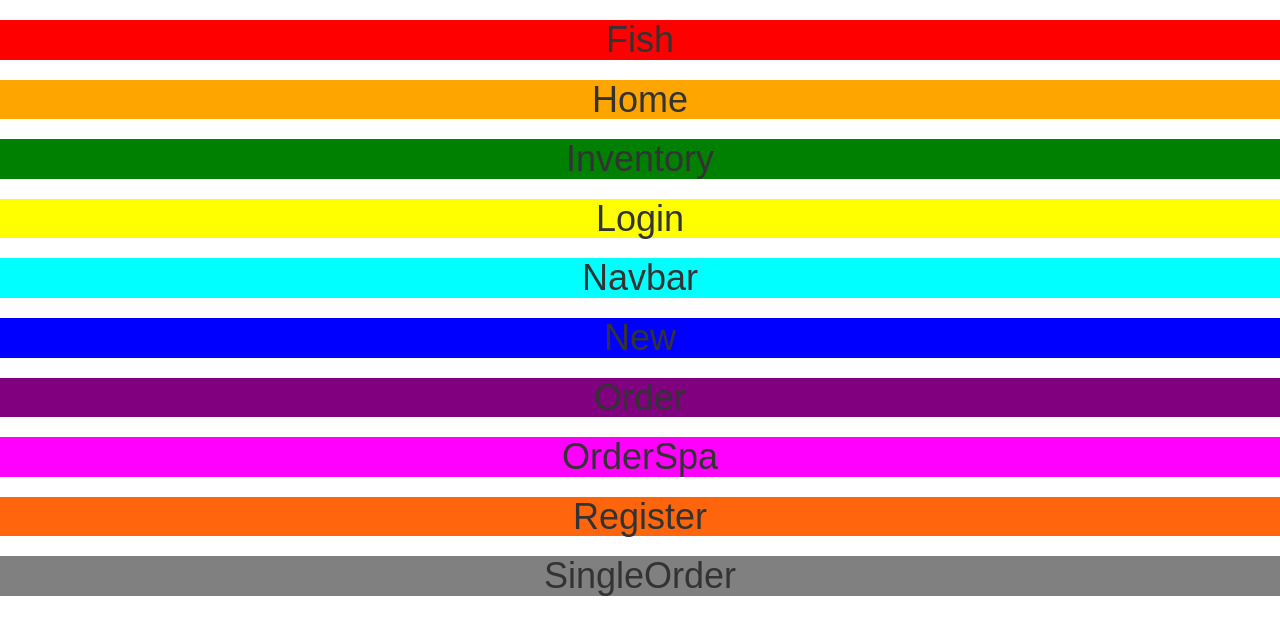
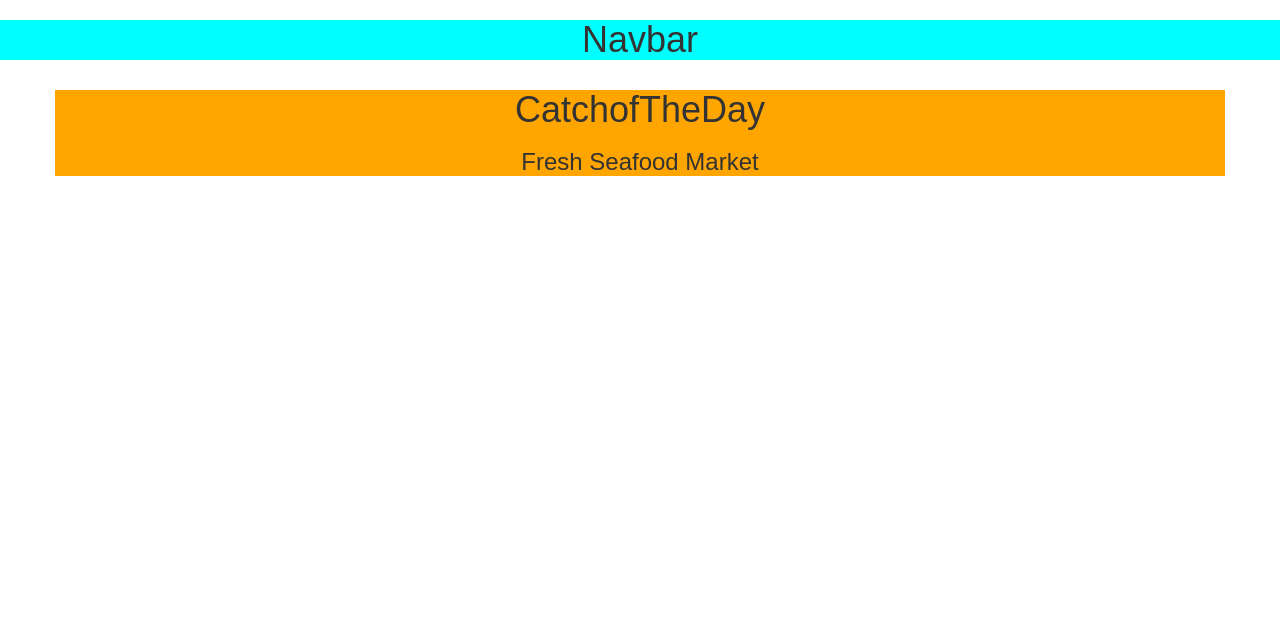
Before and after one commit to leotaylor/fish-store-react, a React app: page / in a window 1280 px wide. Built offline with nearby package versions, Linux system fonts and the light colour scheme.

Commit message:
home route

```diff
--- a/package.json
+++ b/package.json
@@ -8,6 +8,7 @@
     "react": "^16.4.1",
     "react-bootstrap": "^0.32.1",
     "react-dom": "^16.4.1",
+    "react-router-dom": "^4.3.1",
     "react-scripts": "1.1.4"
   },
   "scripts": {
--- a/src/app/App.js
+++ b/src/app/App.js
@@ -1,32 +1,35 @@
 import React, { Component } from 'react';
+import {Route, BrowserRouter, Redirect, Switch} from 'react-router-dom';
 
 import './App.css';
 
-import Fish from '../components/Fish/Fish';
+// import Fish from '../components/Fish/Fish';
 import Home from '../components/Home/Home';
-import Inventory from '../components/Inventory/Inventory';
-import Login from '../components/Login/Login';
+// import Inventory from '../components/Inventory/Inventory';
+// import Login from '../components/Login/Login';
 import Navbar from '../components/Navbar/Navbar';
-import New from '../components/New/New';
-import Order from '../components/Order/Order';
-import OrderSpa from '../components/OrderSpa/OrderSpa';
-import Register from '../components/Register/Register';
-import SingleOrder from '../components/SingleOrder/SingleOrder';
+// import New from '../components/New/New';
+// import Order from '../components/Order/Order';
+// import OrderSpa from '../components/OrderSpa/OrderSpa';
+// import Register from '../components/Register/Register';
+// import SingleOrder from '../components/SingleOrder/SingleOrder';
 
 class App extends Component {
   render () {
     return (
       <div className="App">
-        <Fish/>
-        <Home/>
-        <Inventory/>
-        <Login/>
-        <Navbar/>
-        <New/>
-        <Order/>
-        <OrderSpa/>
-        <Register/>
-        <SingleOrder/>
+        <BrowserRouter>
+          <div>
+            <Navbar/>
+            <div className="container">
+              <div className="row">
+                <Switch>
+                  <Route path="/" exact component={Home} />
+                </Switch>
+              </div>
+            </div>
+          </div>
+        </BrowserRouter>
       </div>
     );
   }
--- a/src/app/App.scss
+++ b/src/app/App.scss
@@ -1,28 +1,3 @@
 .App {
   text-align: center;
 }
-
-.App-logo {
-  animation: App-logo-spin infinite 20s linear;
-  height: 80px;
-}
-
-.App-header {
-  background-color: #222;
-  height: 150px;
-  padding: 20px;
-  color: white;
-}
-
-.App-title {
-  font-size: 1.5em;
-}
-
-.App-intro {
-  font-size: large;
-}
-
-@keyframes App-logo-spin {
-  from { transform: rotate(0deg); }
-  to { transform: rotate(360deg); }
-}
--- a/src/components/Fish/Fish.js
+++ b/src/components/Fish/Fish.js
@@ -5,7 +5,9 @@ import './Fish.css';
 class Fish extends React.Component {
   render () {
     return (
-      <h1 className="Fish">Fish</h1>
+      <div className="Fish">
+        <h1>Fish</h1>
+      </div>
     );
   }
 }
--- a/src/components/Home/Home.js
+++ b/src/components/Home/Home.js
@@ -5,7 +5,25 @@ import './Home.css';
 class Home extends React.Component {
   render () {
     return (
-      <h1 className="Home">Home</h1>
+      <div className="Home">
+        <div className="catch-of-the-day">
+          <div className="menu">
+            <header className="top">
+              <h1>
+                Catch
+                <span className="ofThe">
+                  <span className="of">of</span>
+                  <span className="the">The</span>
+                </span>
+                Day
+              </h1>
+              <h3 className="tagline">
+                <span>Fresh Seafood Market</span>
+              </h3>
+            </header>
+          </div>
+        </div>
+      </div>
     );
   }
 }
--- a/src/components/Inventory/Inventory.js
+++ b/src/components/Inventory/Inventory.js
@@ -5,7 +5,9 @@ import './Inventory.css';
 class Inventory extends React.Component {
   render () {
     return (
-      <h1 className="Inventory">Inventory</h1>
+      <div className="Inventory">
+        <h1>Inventory</h1>
+      </div>
     );
   }
 }
--- a/src/components/Inventory/Inventory.scss
+++ b/src/components/Inventory/Inventory.scss
@@ -1,3 +1,3 @@
 .Inventory {
-  background-color: green;
+  background-color: limegreen;
 }
--- a/src/components/Login/Login.js
+++ b/src/components/Login/Login.js
@@ -5,7 +5,9 @@ import './Login.css';
 class Login extends React.Component {
   render () {
     return (
-      <h1 className='Login'>Login</h1>
+      <div className="Login">
+        <h1>Login</h1>
+      </div>
     );
   }
 }
--- a/src/components/Navbar/Navbar.js
+++ b/src/components/Navbar/Navbar.js
@@ -5,7 +5,9 @@ import './Navbar.css';
 class Navbar extends React.Component {
   render () {
     return (
-      <h1 className='Navbar'>Navbar</h1>
+      <div className="Navbar">
+        <h1>Navbar</h1>
+      </div>
     );
   }
 }
--- a/src/components/New/New.js
+++ b/src/components/New/New.js
@@ -5,7 +5,9 @@ import './New.css';
 class New extends React.Component {
   render () {
     return (
-      <h1 className="New">New</h1>
+      <div className="New">
+        <h1>New</h1>
+      </div>
     );
   }
 }
--- a/src/components/Order/Order.js
+++ b/src/components/Order/Order.js
@@ -5,7 +5,9 @@ import './Order.css';
 class Order extends React.Component {
   render () {
     return (
-      <h1 className="Order">Order</h1>
+      <div className="Order">
+        <h1>Order</h1>
+      </div>
     );
   }
 }
--- a/src/components/OrderSpa/OrderSpa.js
+++ b/src/components/OrderSpa/OrderSpa.js
@@ -5,7 +5,9 @@ import './OrderSpa.css';
 class OrderSpa extends React.Component {
   render () {
     return (
-      <h1 className="OrderSpa">OrderSpa</h1>
+      <div className="OrderSpa">
+        <h1>OrderSpa</h1>
+      </div>
     );
   }
 }
--- a/src/components/Register/Register.js
+++ b/src/components/Register/Register.js
@@ -5,7 +5,9 @@ import './Register.css';
 class Register extends React.Component {
   render () {
     return (
-      <h1 className="Register">Register</h1>
+      <div className="Register">
+        <h1>Register</h1>
+      </div>
     );
   }
 }
--- a/src/components/Register/Register.scss
+++ b/src/components/Register/Register.scss
@@ -1,3 +1,3 @@
 .Register {
-  background-color: rgba(255, 94, 0, 0.952)
+  background-color: rgb(165, 87, 42);
 }
--- a/src/components/SingleOrder/SingleOrder.js
+++ b/src/components/SingleOrder/SingleOrder.js
@@ -5,7 +5,9 @@ import './SingleOrder.css';
 class SingleOrder extends React.Component {
   render () {
     return (
-      <h1 className="SingleOrder">SingleOrder</h1>
+      <div className="SingleOrder">
+        <h1>SingleOrder</h1>
+      </div>
     );
   }
 }
```
Also changed, not shown: 1 other file.
